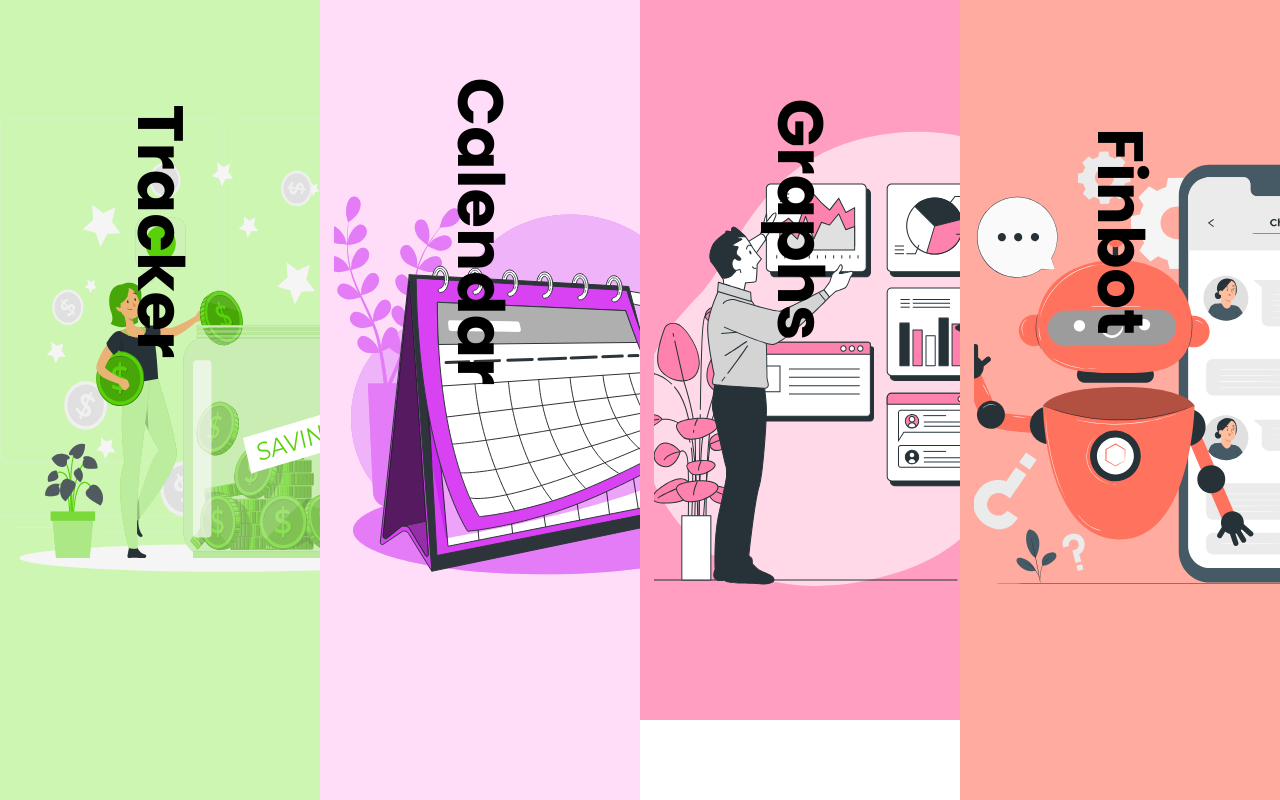
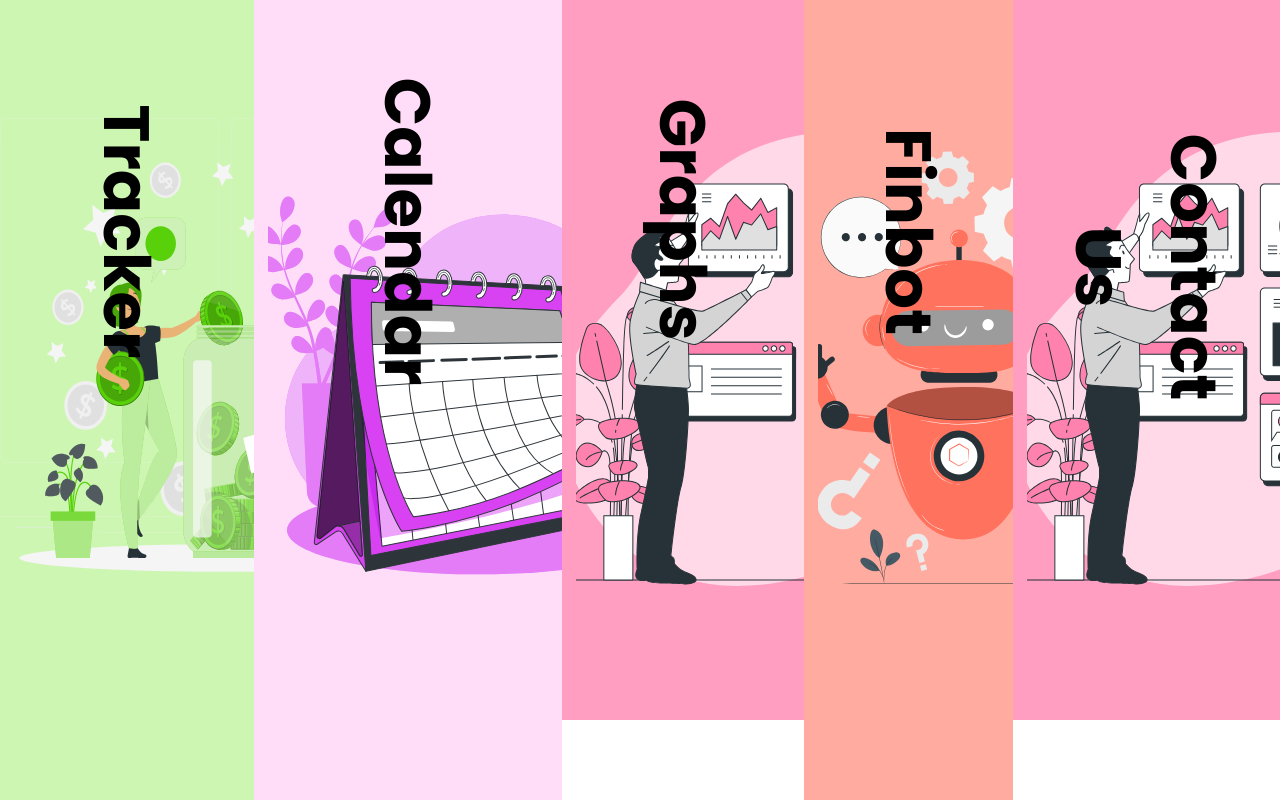
Before and after one commit to aanchal1810/Budget-Buddy, a Flask app: page /dashboard/1 in a window 1280 px wide. Shown: the part 112-912 px from the top of the page. Run offline with Flask 3, Linux system fonts and the light colour scheme.

Commit message:
Update homepage.html

```diff
--- a/templates/homepage.html
+++ b/templates/homepage.html
@@ -96,6 +96,15 @@
       </a>
 
     </div>
+
+       <div onclick="location.href='{{url_for('contact_us',id=id)}}'" class="flex-slide work">
+      <a style="text-decoration:none">
+        <div class="flex-title">
+          <p>Contact Us</p>
+        </div>
+      </a>
+
+    </div>
   </div>
 
 
```
